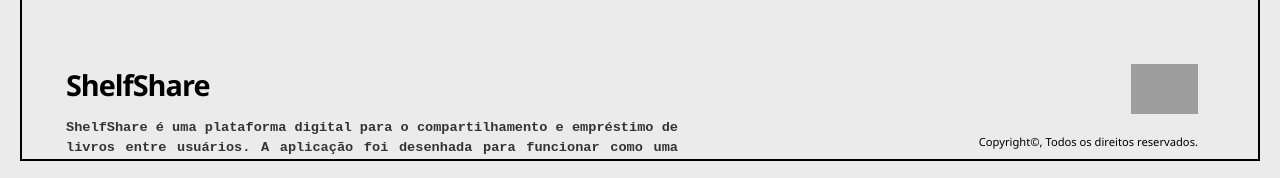
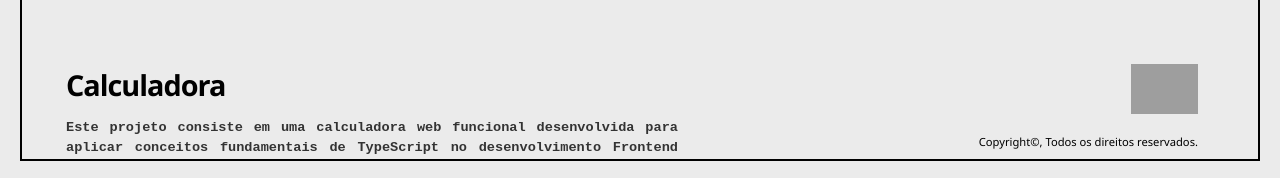
Before and after one commit to mickeiascharles/portifolio, an Angular app: page /portifolio/projetos in a window 1280 px wide. Shown: the part 619-797 px from the top of the page. Built offline with nearby package versions, Linux system fonts and the light colour scheme; grey boxes are pictures that could not be loaded.

Commit message:
add calculadora

```diff
--- a/src/app/components/projetos/projetos.html
+++ b/src/app/components/projetos/projetos.html
@@ -35,6 +35,24 @@
         <span>repositório</span>
       </a>
       <a href="https://hubies.onrender.com/" target="_blank" class="link-btn">
+        <i class="bi bi-house-door-fill"></i>
+        <span>hospedagem</span>
+      </a>
+    </div>
+  </article>
+
+  <article class="project-item">
+    <h2>Calculadora</h2>
+    <p>
+      Este projeto consiste em uma calculadora web funcional desenvolvida para aplicar conceitos
+      fundamentais de TypeScript no desenvolvimento Frontend sem o uso de frameworks (Vanilla TS).
+    </p>
+    <div class="project-links">
+      <a href="https://github.com/mickeiascharles/Calculadora" target="_blank" class="link-btn">
+        <i class="bi bi-github"></i>
+        <span>repositório</span>
+      </a>
+      <a href="https://mickeiascharles.github.io/Calculadora/" target="_blank" class="link-btn">
         <i class="bi bi-house-door-fill"></i>
         <span>hospedagem</span>
       </a>
```
